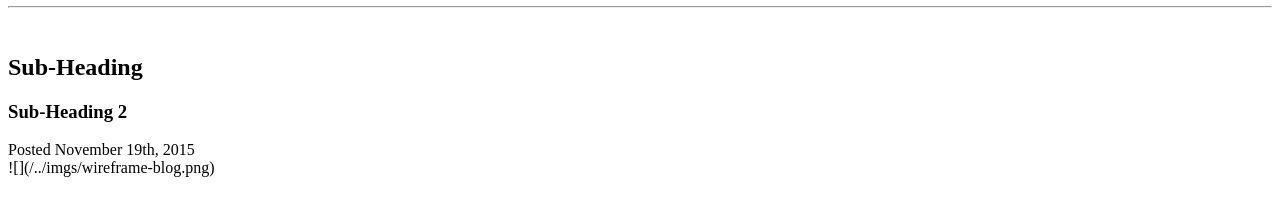
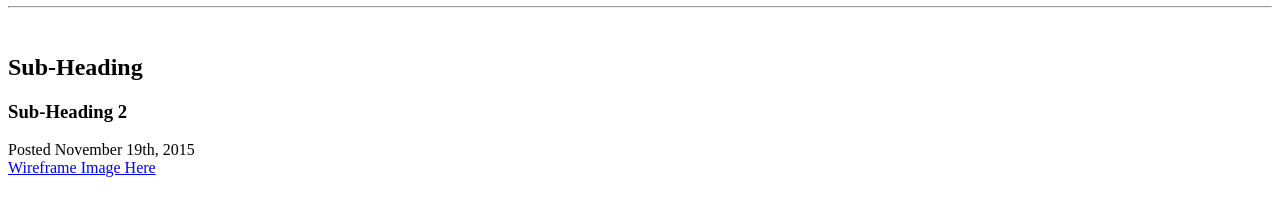
Before and after one commit to jordanfox15/jordanfox15.github.io, a plain HTML site: page blog/blog-template.html in a window 1280 px wide. Shown: the part 492-708 px from the top of the page. Drawn offline with Linux system fonts and the light colour scheme.

Commit message:
Make image a link

```diff
--- a/blog/blog-template.html
+++ b/blog/blog-template.html
@@ -29,7 +29,6 @@
         Posted November 19th, 2015
      </footer>
 </body>
-</html>
 <!--
 How was it to wireframe and create an HTML page with a pair?
 -It actually was really nice and helped me out a great deal.  I had already done 2.8 and I think I was making it to complicated.  My partner helped me understand better what we were doing and feel much better about the whole process.
@@ -40,4 +39,5 @@ What did you and your pair decide made a good wireframe?
 What new semantic elements did you learn about (if any)?
 -I don't think we learned anything really new.  Both of us had used it all before for other assignments and understood what we were doing.
 -->
-![](/../imgs/wireframe-blog.png)
+  <a href="../imgs/wireframe-blog.png">Wireframe Image Here</a>
+</html>
```
